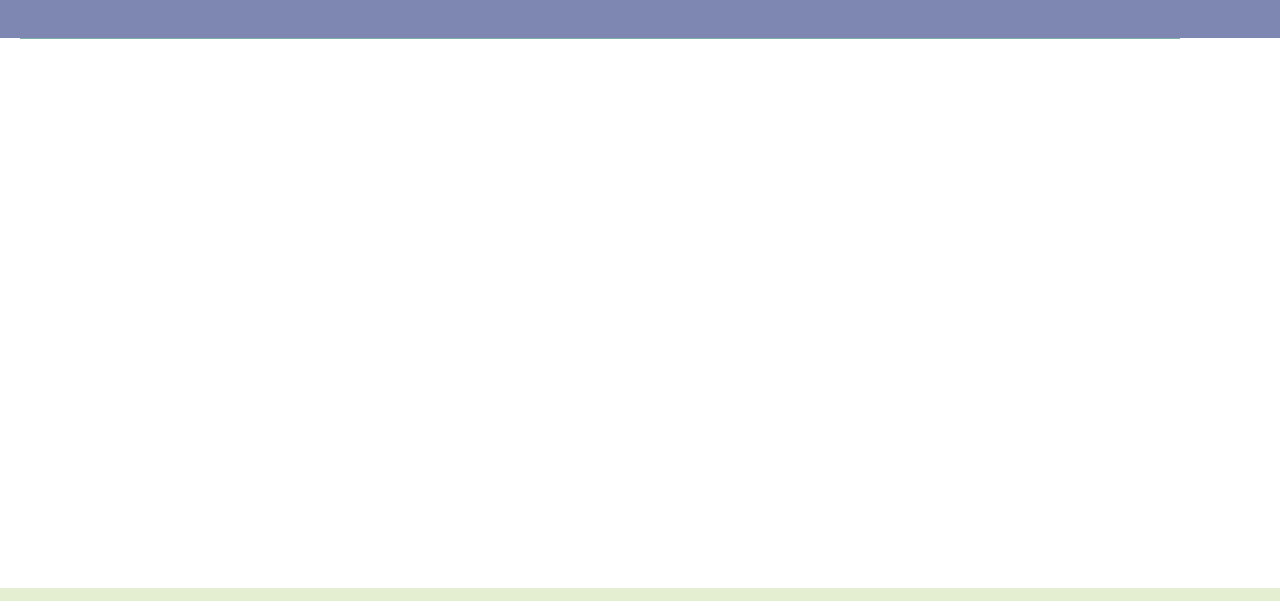
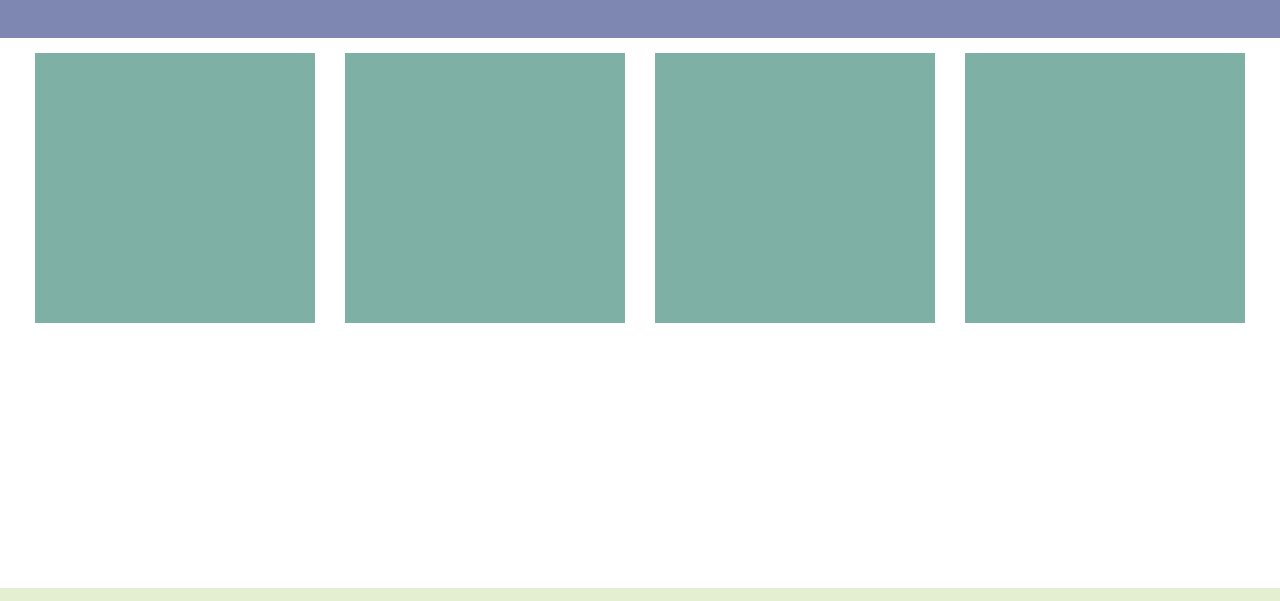
Before and after one commit to phoenixwerth/testphoenixwerth, a plain HTML site: page index.html in a window 1280 px wide. Shown: the part 62-663 px from the top of the page. Drawn offline with nearby package versions, Linux system fonts and the light colour scheme.

Commit message:
Update style.css

```diff
--- a/style.css
+++ b/style.css
@@ -9,8 +9,8 @@
 }
 #box{
     background-color:#7EB0A5;
-
-   max-width:290px;
+    border: white 15px solid;
+    height: 300px;
    }
 .footer{
     height: 150px;
```
